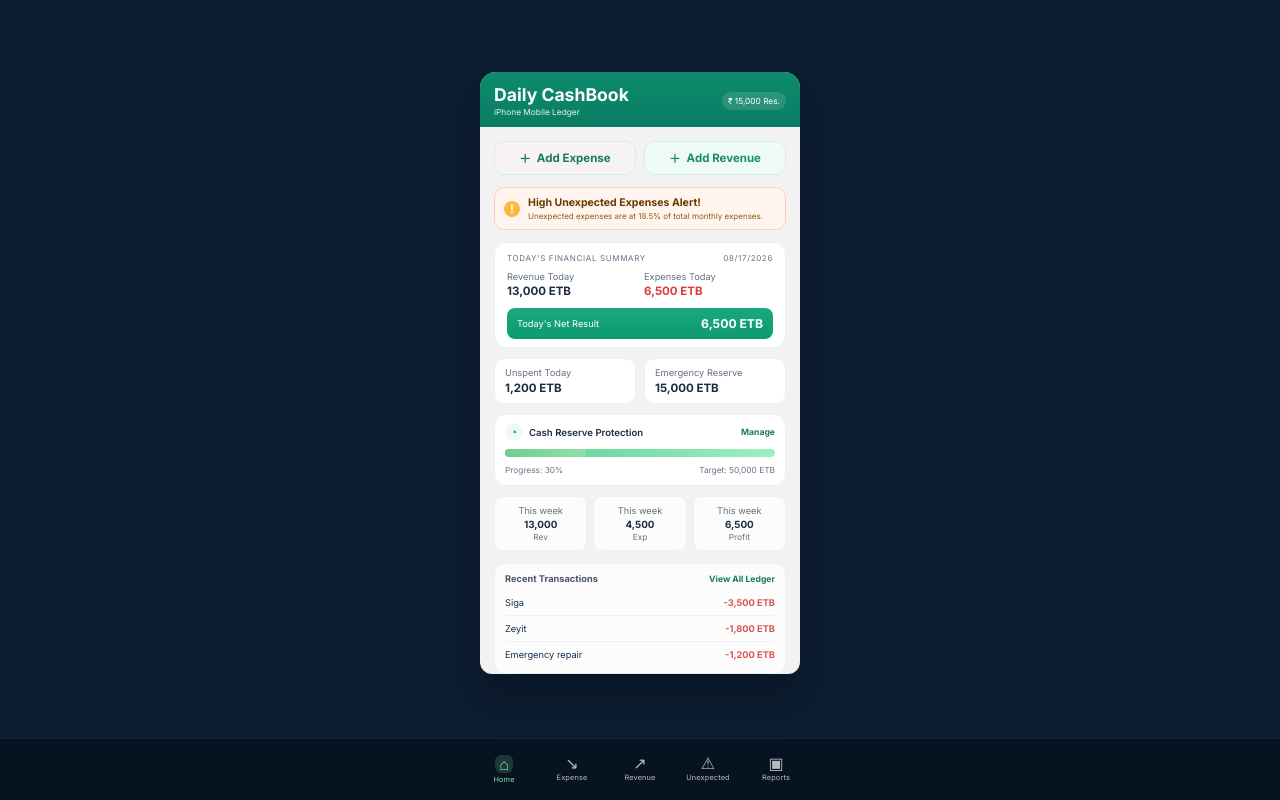
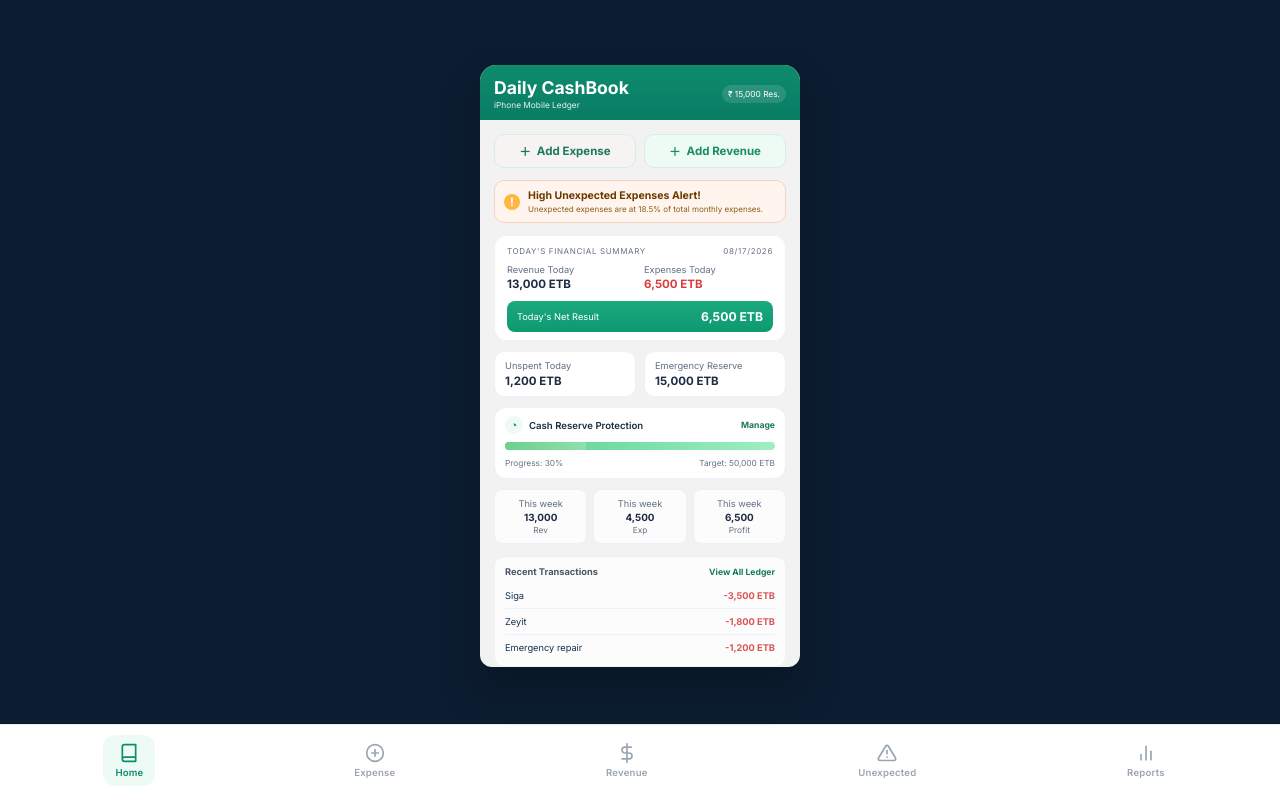
Before and after one commit to ethiojobs23-spec/MES-RESTORANT, a Vue app: page / in a window 1280 px wide. Built offline with nearby package versions, Linux system fonts and the light colour scheme; no server answers.

Commit message:
Update bottom-nav UI to match design

```diff
--- a/src/views/CashBook.vue
+++ b/src/views/CashBook.vue
@@ -328,7 +328,28 @@
 
     <nav class="bottom-nav" aria-label="Tab navigation">
       <button v-for="tab in navigationTabs" :key="tab.key" :class="['nav-item', { active: activeTab === tab.key }]" @click="goTo(tab.key)">
-        <span class="nav-icon">{{ tab.icon }}</span>
+        <span class="nav-icon">
+          <!-- Home Icon -->
+          <svg v-if="tab.key === 'home'" width="20" height="20" viewBox="0 0 24 24" fill="none" stroke="currentColor" stroke-width="2" stroke-linecap="round" stroke-linejoin="round">
+            <path d="M4 19.5v-15A2.5 2.5 0 0 1 6.5 2H20v20H6.5a2.5 2.5 0 0 1 0-5H20"/>
+          </svg>
+          <!-- Expense Icon -->
+          <svg v-if="tab.key === 'expense'" width="20" height="20" viewBox="0 0 24 24" fill="none" stroke="currentColor" stroke-width="2" stroke-linecap="round" stroke-linejoin="round">
+            <circle cx="12" cy="12" r="10"/><line x1="12" y1="8" x2="12" y2="16"/><line x1="8" y1="12" x2="16" y2="12"/>
+          </svg>
+          <!-- Revenue Icon -->
+          <svg v-if="tab.key === 'revenue'" width="20" height="20" viewBox="0 0 24 24" fill="none" stroke="currentColor" stroke-width="2" stroke-linecap="round" stroke-linejoin="round">
+            <line x1="12" y1="1" x2="12" y2="23"/><path d="M17 5H9.5a3.5 3.5 0 0 0 0 7h5a3.5 3.5 0 0 1 0 7H6"/>
+          </svg>
+          <!-- Unexpected Icon -->
+          <svg v-if="tab.key === 'unexpected'" width="20" height="20" viewBox="0 0 24 24" fill="none" stroke="currentColor" stroke-width="2" stroke-linecap="round" stroke-linejoin="round">
+            <path d="M10.29 3.86L1.82 18a2 2 0 0 0 1.71 3h16.94a2 2 0 0 0 1.71-3L13.71 3.86a2 2 0 0 0-3.42 0z"/><line x1="12" y1="9" x2="12" y2="13"/><line x1="12" y1="17" x2="12.01" y2="17"/>
+          </svg>
+          <!-- Reports Icon -->
+          <svg v-if="tab.key === 'reports'" width="20" height="20" viewBox="0 0 24 24" fill="none" stroke="currentColor" stroke-width="2" stroke-linecap="round" stroke-linejoin="round">
+            <line x1="18" y1="20" x2="18" y2="10"/><line x1="12" y1="20" x2="12" y2="4"/><line x1="6" y1="20" x2="6" y2="14"/>
+          </svg>
+        </span>
         <small>{{ tab.label }}</small>
       </button>
     </nav>
@@ -1072,45 +1093,44 @@ input {
 
 .bottom-nav {
   width: 100%;
-  background: rgba(7, 18, 30, 0.9);
-  border-top: 1px solid rgba(255, 255, 255, 0.06);
+  background: #ffffff;
+  border-top: 1px solid #eaebec;
   display: flex;
-  justify-content: center;
-  gap: 16px;
+  justify-content: space-around;
   padding: 10px 10px 14px;
 }
 
 .nav-item {
-  width: 52px;
   background: transparent;
   border: none;
-  color: rgba(255, 255, 255, 0.7);
-  padding: 6px 0 2px;
+  color: #9aa5b1;
+  padding: 8px 12px;
   display: flex;
   flex-direction: column;
   align-items: center;
-  gap: 2px;
+  gap: 4px;
   cursor: pointer;
+  border-radius: 12px;
+  transition: all 0.2s;
 }
 
 .nav-item .nav-icon {
-  font-size: 1rem;
+  font-size: 1.2rem;
   line-height: 1;
+  display: flex;
+  align-items: center;
+  justify-content: center;
 }
 
 .nav-item small {
-  font-size: 0.46rem;
+  font-size: 0.6rem;
+  font-weight: 600;
   letter-spacing: 0.02em;
 }
 
 .nav-item.active {
-  color: #7ee1b0;
-}
-
-.nav-item.active .nav-icon {
-  background: rgba(126, 225, 176, 0.18);
-  border-radius: 6px;
-  padding: 1px 4px;
+  color: #0d8b6d;
+  background: #eefbf5;
 }
 
 @media (max-width: 480px) {
```
